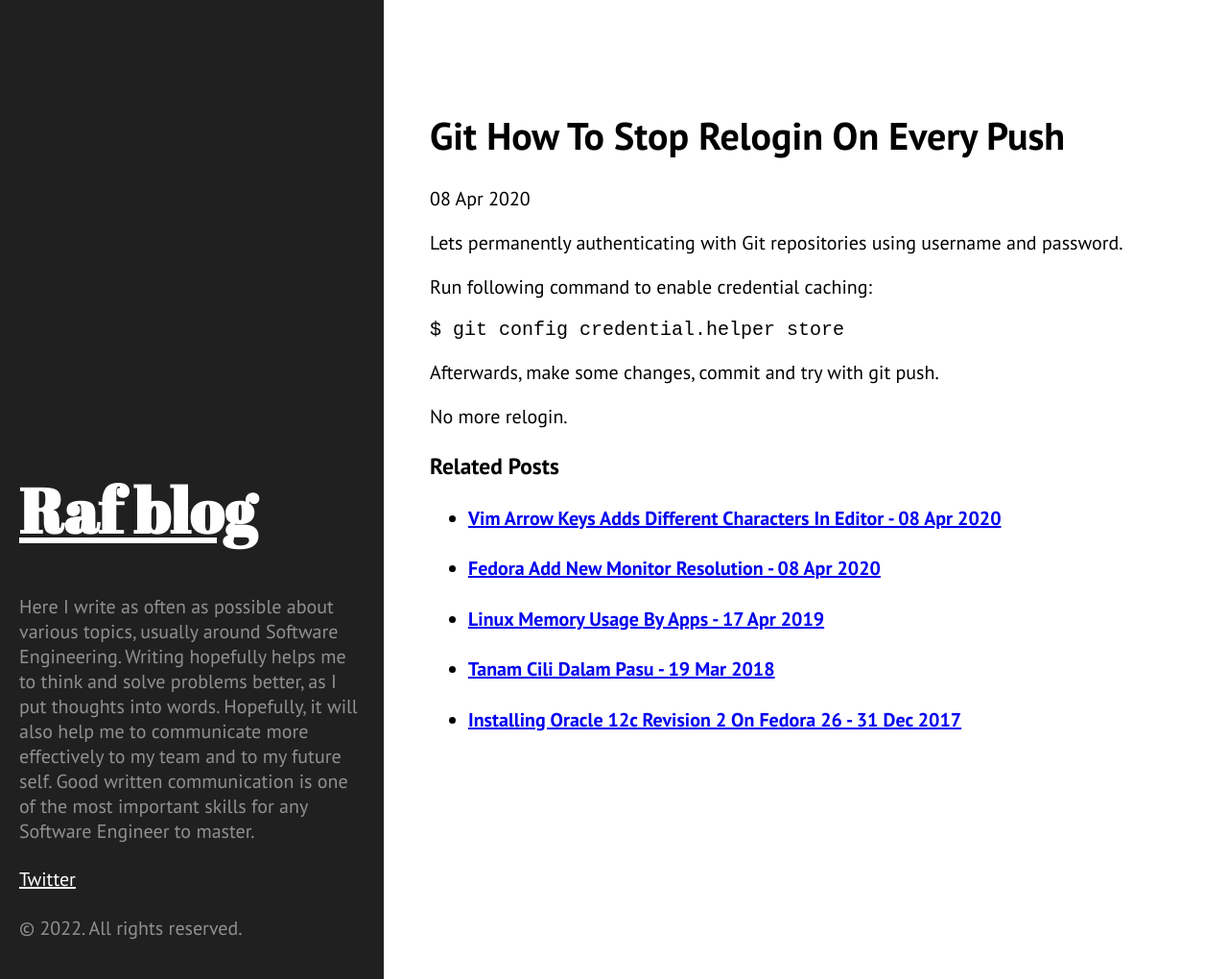
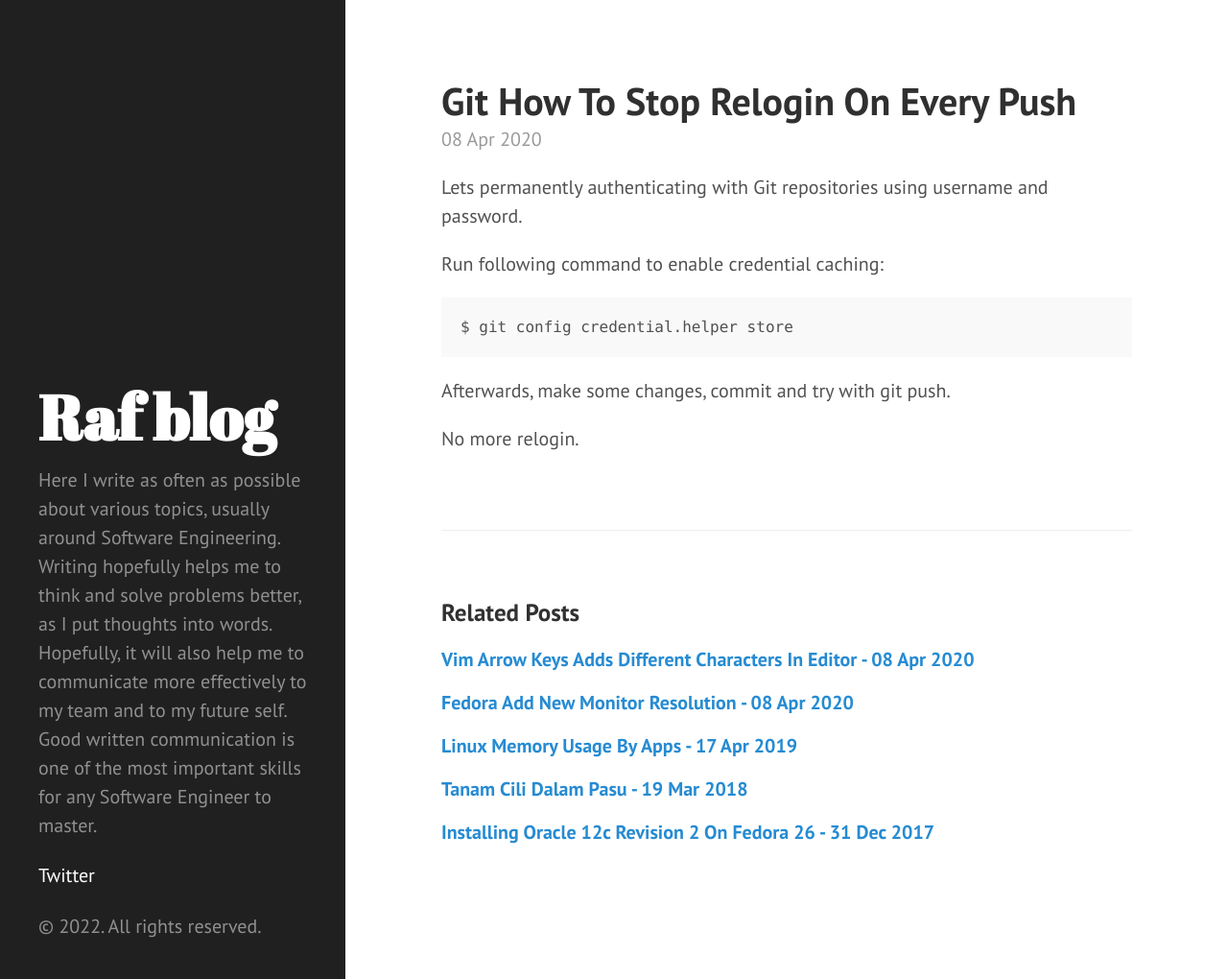
Before and after one commit to mrafsyam/mrafsyam.github.io, a Jekyll site: the page built from _posts/2020-04-08-Git---How-to-stop-relogin-on-every-push.md, in a window 1280 px wide and 1020 px high. Shown: the whole window at 96% size. Built offline with Jekyll 4.4.1, drawn with Linux system fonts in a browser that asks for light colours; our own code applies the rules of GitHub Pages for plain Markdown files; Markdown is read by kramdown in place of the engine named in the settings.

Commit message:
Update default-post.html

```diff
--- a/_layouts/default-post.html
+++ b/_layouts/default-post.html
@@ -14,7 +14,7 @@
   </title>
 
   <!-- CSS -->
-  <link rel="stylesheet" href=".https://raw.githubusercontent.com/mrafsyam/mrafsyam.github.io/master/public/css/poole.css">
+  <link rel="stylesheet" href="https://raw.githubusercontent.com/mrafsyam/mrafsyam.github.io/master/public/css/poole.css">
   <link rel="stylesheet" href="https://raw.githubusercontent.com/mrafsyam/mrafsyam.github.io/master/public/css/syntax.css">
   <link rel="stylesheet" href="https://raw.githubusercontent.com/mrafsyam/mrafsyam.github.io/master/public/css/hyde.css">
   <link rel="stylesheet" href="http://fonts.googleapis.com/css?family=PT+Sans:400,400italic,700|Abril+Fatface">
```
